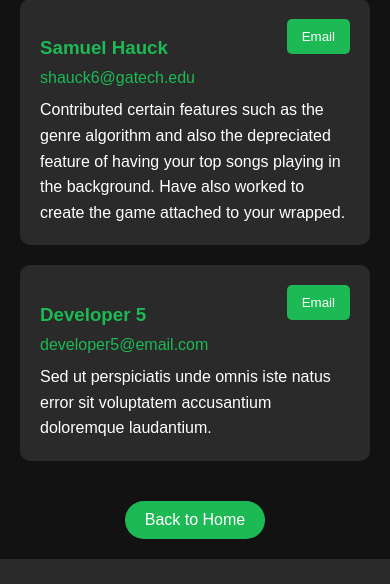
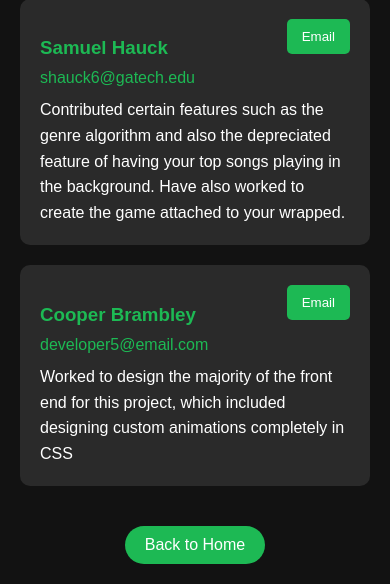
Before and after one commit to eriklarson12/Team-27-Spotify-Wrapper, a Django app: page /team/ in a window 390 px wide. Shown: the part 1008-1592 px from the top of the page. Before the commit the page ends 1567 px from the top, so only its background shows below. Run offline with Django 5.2, Linux system fonts and the light colour scheme.

Commit message:
finished front end and mobile support

```diff
--- a/spotify_project/spotify_auth/templates/spotify_auth/team.html
+++ b/spotify_project/spotify_auth/templates/spotify_auth/team.html
@@ -118,11 +118,11 @@
     </div>
 
     <div class="developer-section">
-        <h3>Developer 5</h3>
-        <button class="email-button" onclick="sendEmail('Developer 5', 'developer5@email.com')">Email</button>
+        <h3>Cooper Brambley</h3>
+        <button class="email-button" onclick="sendEmail('Cooper Brambley', 'cbrambley17@gmail.com')">Email</button>
         <div class="email">developer5@email.com</div>
         <div class="description">
-            Sed ut perspiciatis unde omnis iste natus error sit voluptatem accusantium doloremque laudantium.
+            Worked to design the majority of the front end for this project, which included designing custom animations completely in CSS
         </div>
     </div>
 
```
